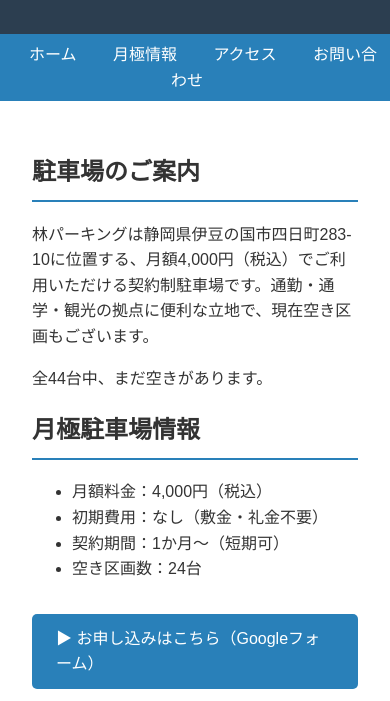
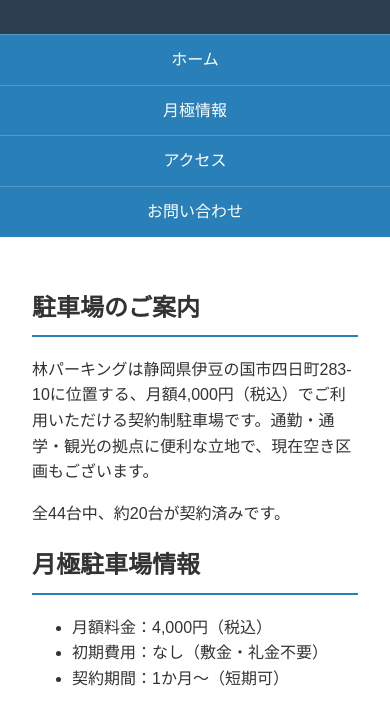
Before and after one commit to ryousukelogic/hayashi-parking, a plain HTML site: page index.html in a window 390 px wide. Shown: the part 143-844 px from the top of the page. Drawn offline with Linux system fonts and the light colour scheme.

Commit message:
Add files via upload

```diff
--- a/index.html
+++ b/index.html
@@ -1,4 +1,3 @@
-
 <!DOCTYPE html>
 <html lang="ja">
 <head>
@@ -8,11 +7,19 @@
   <style>
     body { font-family: sans-serif; margin: 0; padding: 0; line-height: 1.6; background: #f4f4f4; color: #333; }
     header, footer { background: #2c3e50; color: white; padding: 1rem; text-align: center; }
-    nav { background: #2980b9; color: white; padding: 0.5rem; text-align: center; }
-    nav a { color: white; margin: 0 1rem; text-decoration: none; }
+    nav { background: #2980b9; color: white; text-align: center; }
+    nav a {
+      color: white;
+      display: inline-block;
+      padding: 0.75rem 1rem;
+      text-decoration: none;
+    }
+    nav a:hover {
+      background-color: #1f6391;
+    }
     .container { padding: 2rem; background: white; max-width: 800px; margin: auto; }
     h2 { border-bottom: 2px solid #2980b9; padding-bottom: 0.5rem; }
-    img { max-width: 100%; height: auto; }
+    img { max-width: 100%; height: auto; margin-bottom: 1rem; }
     .button {
       display: inline-block;
       background-color: #2980b9;
@@ -21,6 +28,13 @@
       margin-top: 1rem;
       text-decoration: none;
       border-radius: 5px;
+    }
+    @media (max-width: 600px) {
+      nav a {
+        display: block;
+        margin: 0;
+        border-top: 1px solid rgba(255,255,255,0.2);
+      }
     }
   </style>
 </head>
@@ -40,7 +54,7 @@
     <section id="home">
       <h2>駐車場のご案内</h2>
       <p>林パーキングは静岡県伊豆の国市四日町283-10に位置する、月額4,000円（税込）でご利用いただける契約制駐車場です。通勤・通学・観光の拠点に便利な立地で、現在空き区画もございます。</p>
-      <p>全44台中、まだ空きがあります。</p>
+      <p>全44台中、約20台が契約済みです。</p>
     </section>
 
     <section id="info">
@@ -49,7 +63,6 @@
         <li>月額料金：4,000円（税込）</li>
         <li>初期費用：なし（敷金・礼金不要）</li>
         <li>契約期間：1か月～（短期可）</li>
-        <li>空き区画数：24台</li>
       </ul>
       <a class="button" href="https://forms.gle/gLFf42piT8Wy2LFa7" target="_blank">▶ お申し込みはこちら（Googleフォーム）</a>
     </section>
@@ -57,7 +70,8 @@
     <section id="access">
       <h2>アクセス</h2>
       <p>住所：静岡県伊豆の国市四日町283-10</p>
-      <iframe src="https://www.google.com/maps?q=静岡県伊豆の国市四日町283-10&output=embed" width="100%" height="300" style="border:0;" allowfullscreen loading="lazy"></iframe>
+      <p>※Googleマップ上で正しい位置が表示されない場合は、<a href="https://www.google.com/maps/place/34.972890,138.938345" target="_blank">こちらのリンク</a>をご利用ください。</p>
+      <iframe src="https://maps.google.com/maps?q=34.972890,138.938345&z=17&output=embed" width="100%" height="300" style="border:0;" allowfullscreen loading="lazy"></iframe>
       <p>伊豆箱根鉄道「韮山駅」から徒歩10分です。</p>
     </section>
 
```
